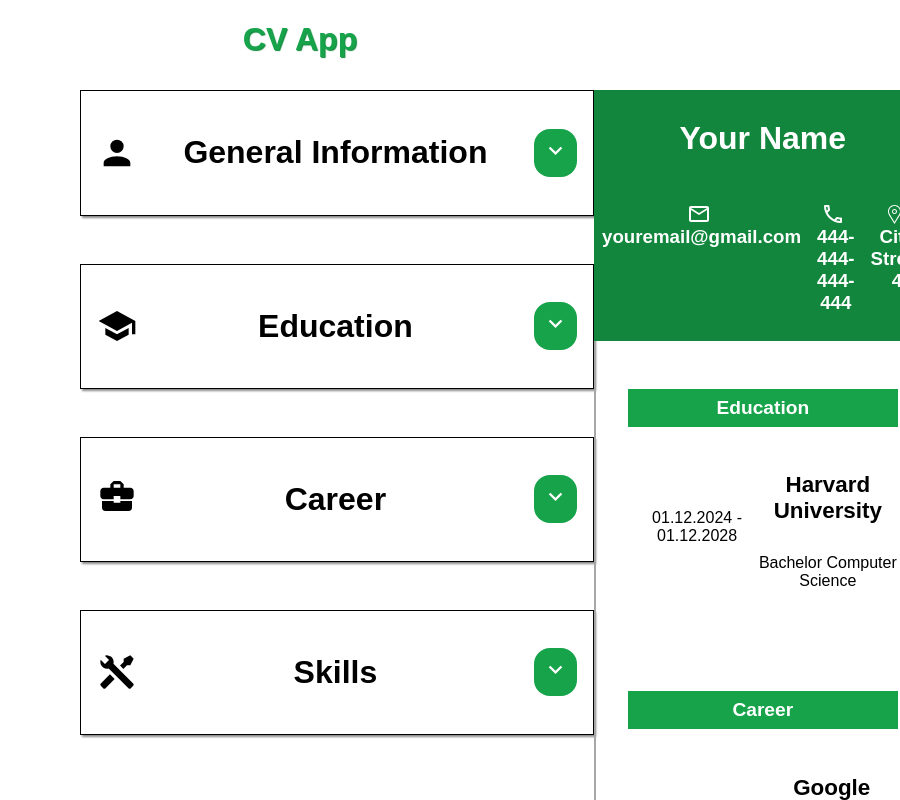
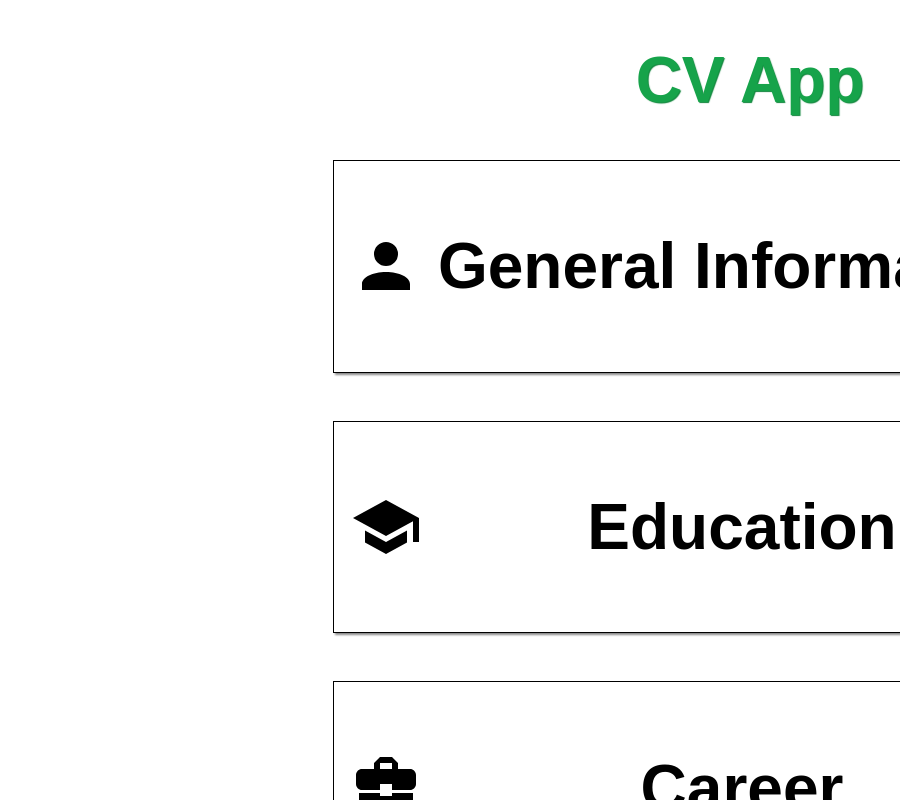
Before and after one commit to Rel1able/CV-Application, a React (Vite) app: page / in a window 600 px wide. Shown: the top 800 px of the page, 900 px wide, since content can reach past the window. Built offline with nearby package versions, Linux system fonts and the light colour scheme.

Commit message:
added responsive design for phones

```diff
--- a/src/components/ProfexpInput.jsx
+++ b/src/components/ProfexpInput.jsx
@@ -85,7 +85,7 @@ export default function ProfExpInputs({experiences, setExperiences, company, set
     }
 
     return (
-        <div>
+        <div className="edu-form">
             <div className="profexp-input-header">
                 <img className="mini-icon" src="../public/jobExpIcon.svg"/>
                 <h2>Career</h2>
--- a/src/components/SkillsInput.jsx
+++ b/src/components/SkillsInput.jsx
@@ -22,7 +22,7 @@ export default function SkillsInput({ skills, setSkills, skillName, setSkillName
     }
 
     return (
-        <form>
+        <form className="edu-form">
             <div className="skills-header">
                 <img className="mini-icon" src="../public/tools.svg"/>
                  <h1>Skills</h1>
--- a/src/index.css
+++ b/src/index.css
@@ -203,3 +203,153 @@ li{
     position: relative;
     bottom: 1rem;
 }
+
+
+
+@media (max-width: 479px){
+    .general-info-container{
+        flex-direction: column;
+        gap: 2rem;
+        width: 250%;
+
+
+    }
+    .inputs-data{
+        margin-left: 0px;
+
+        justify-content: center;
+        align-items: center;
+    }
+    .header{
+        width: 250%;
+    }
+    .display-data{
+        width: 80%;
+        margin: 0 auto;
+    }
+
+
+
+}
+
+@media (min-width: 480px) and (max-width: 767px){
+    body{
+        font-size: 2rem;
+    }
+     .general-info-container{
+        flex-direction: column;
+        gap: 2rem;
+        width: 250%;
+
+
+    }
+    .inputs-data{
+        margin-left: 0px;
+
+        justify-content: center;
+        align-items: center;
+    }
+    .general-divs{
+        width: 50rem !important;
+    }
+    .general-inputs{
+        width: 50rem !important;
+        font-size: 2rem;
+    }
+    .edu-form{
+        width: 52rem !important;
+        font-size: 2.5rem;
+    }
+    .input-label > input{
+        width: 30rem;
+        height: 2rem;
+        font-size: 1.5rem;
+    }
+    .header{
+        width: 250%;
+    }
+    .display-data{
+        width: 80%;
+        margin: 0 auto;
+    }
+    .save-button{
+        width: 15rem;
+        height: 4rem;
+        font-size: 2.5rem;
+
+    }
+    .div-icon{
+        width: 4.5rem;
+    }
+    .swap-icon, .plus-icon, .delete-btn, .edit-btn{
+        width: 4.5rem;
+
+    }
+    .plus-icon, .delete-btn, .edit-btn{
+        height: 5rem;
+    }
+    .mini-icon{
+        width: 4.5rem;
+    }
+
+    .skill-name{
+        font-size: 3rem !important;
+    }
+    .skills-del-button > button{
+        width: 4.5rem;
+        height: 4.5rem;
+    }
+
+    .skills-data-container > h1{
+        font-size: 3rem;
+    }
+
+    .skills-data-container > input{
+        width: 30rem;
+        height: 2rem;
+        font-size: 1.8rem;
+    }
+    .edu-buttons2{
+        position: relative;
+        left: 5rem !important;
+        gap: 2.5rem !important;
+    }
+    .skills-display{
+
+        margin-bottom: 5rem;
+    }
+    .display-data{
+        height: 100%;
+
+    }
+    .icon{
+        width: 4rem;
+
+    }
+    .general-icons > h3{
+        display: flex;
+        align-items: center;
+    }
+    .section-name{
+        font-size: 3rem;
+    }
+    .edu-line1, .profExp-line{
+        font-size: 2.5rem;
+    }
+    .school-name, .company-name{
+        font-size: 3rem;
+    }
+
+}
+
+@media (min-width: 768px) and (max-width: 991px){
+
+}
+
+@media (min-width: 992px) and (max-width: 1199px){
+
+}
+
+@media (min-width: 1200px){
+
+}
--- a/src/styles/edu.css
+++ b/src/styles/edu.css
@@ -5,6 +5,7 @@
     border-bottom: 0px;
     text-align: center;
     padding: 2rem;
+    padding-bottom: 0px;
 }
 
 .edu-line1{
--- a/src/styles/profExp.css
+++ b/src/styles/profExp.css
@@ -4,6 +4,7 @@
     border-bottom: 0px;
     text-align: center;
     padding: 2rem;
+    padding-bottom: 0px;
 }
 
 .prof-icon{
--- a/src/styles/skills.css
+++ b/src/styles/skills.css
@@ -31,6 +31,11 @@
     padding-bottom: 2rem;
 }
 
+.skills-header > h1{
+    position: relative;
+    right: 1rem;
+}
+
 .skills-header > *{
     position: relative;
     top: 1rem;
@@ -52,6 +57,7 @@
     justify-content: space-between;
     padding-top: 1.5rem;
     padding-bottom: 1rem;
+    color:rgba(47, 47, 47, 0.758);;
 }
 
 .skills-del-button{
```
Also changed, not shown: src/components/GeneralInfo.jsx (line endings or trailing spaces), src/components/Header.jsx (line endings or trailing spaces).
